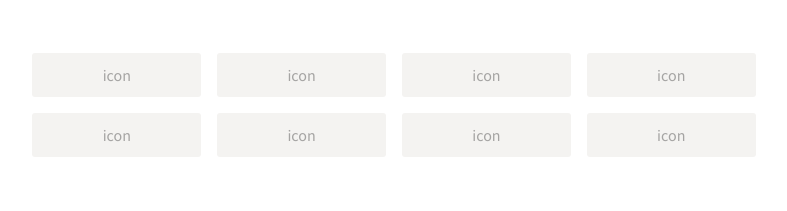
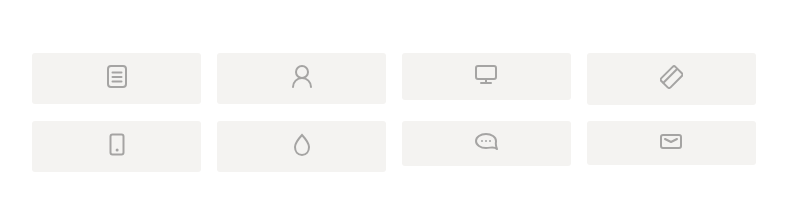
Before and after one commit to garybunofsky/blouse, a website: page index.html in a window 1280 px wide. Shown: the part 245-456 px from the top of the page, without its empty margins (246-1033 px from the left). Drawn offline with Linux system fonts and the light colour scheme.

Commit message:
Created first 8 icons.

```diff
--- a/index.html
+++ b/index.html
@@ -25,22 +25,22 @@
         <div class="grid">
           <div class="grid-item">
             <div class="icon u-text-center">
-              icon
+              <img src="/public/assets/images/note.svg" alt="note">
             </div>
           </div>
           <div class="grid-item">
             <div class="icon u-text-center">
-              icon
+              <img src="/public/assets/images/user.svg" alt="user">
             </div>
           </div>
           <div class="grid-item">
             <div class="icon u-text-center">
-              icon
+              <img src="/public/assets/images/desktop.svg" alt="desktop">
             </div>
           </div>
           <div class="grid-item">
             <div class="icon u-text-center">
-              icon
+              <img src="/public/assets/images/card.svg" alt="card">
             </div>
           </div>
         </div>
@@ -49,22 +49,22 @@
         <div class="grid">
           <div class="grid-item">
             <div class="icon u-text-center">
-              icon
+              <img src="/public/assets/images/mobile.svg" alt="mobile">
             </div>
           </div>
           <div class="grid-item">
             <div class="icon u-text-center">
-              icon
+              <img src="/public/assets/images/droplet.svg" alt="droplet">
             </div>
           </div>
           <div class="grid-item">
             <div class="icon u-text-center">
-              icon
+              <img src="/public/assets/images/speech.svg" alt="speech">
             </div>
           </div>
           <div class="grid-item">
             <div class="icon u-text-center">
-              icon
+              <img src="/public/assets/images/envelope.svg" alt="envelope">
             </div>
           </div>
         </div>
--- a/public/assets/main.css
+++ b/public/assets/main.css
@@ -60,6 +60,7 @@ h1 {
 /* grid */
 .grid {
   display: flex;
+  flex-direction: column;
 }
 
 .grid-item {
@@ -73,3 +74,9 @@ h1 {
   border-radius: 0.1875em;
   padding:0.75em 0.5em;
 }
+
+@media screen and (min-width: 40em) {
+    .grid {
+      flex-direction: row;
+    }
+}
```
Also changed, not shown: public/assets/images/card.svg (added), public/assets/images/desktop.svg (added), public/assets/images/droplet.svg (added), public/assets/images/envelope.svg (added), public/assets/images/mobile.svg (added), public/assets/images/note-blue.svg (added), public/assets/images/note.svg (added), public/assets/images/speech.svg (added), public/assets/images/user.svg (added), 1 other file.
